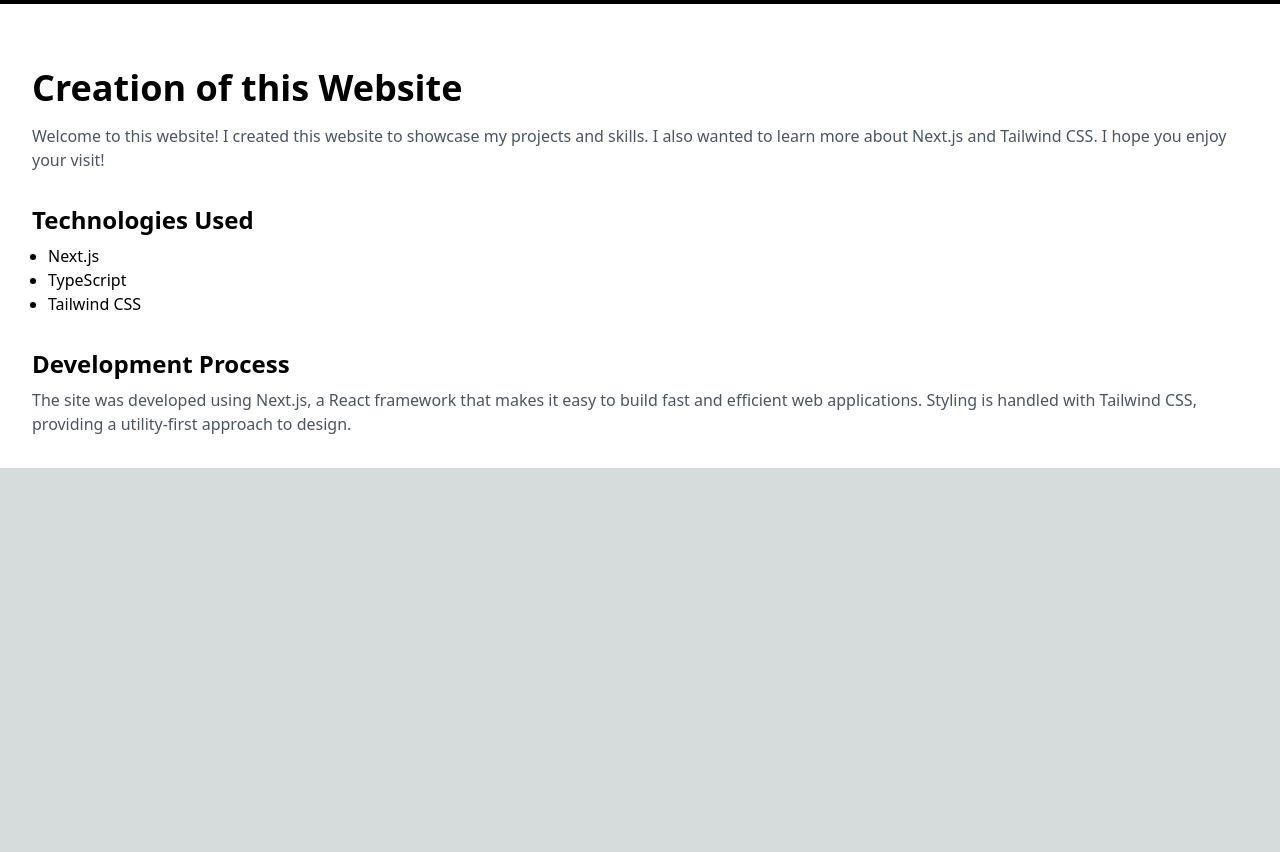
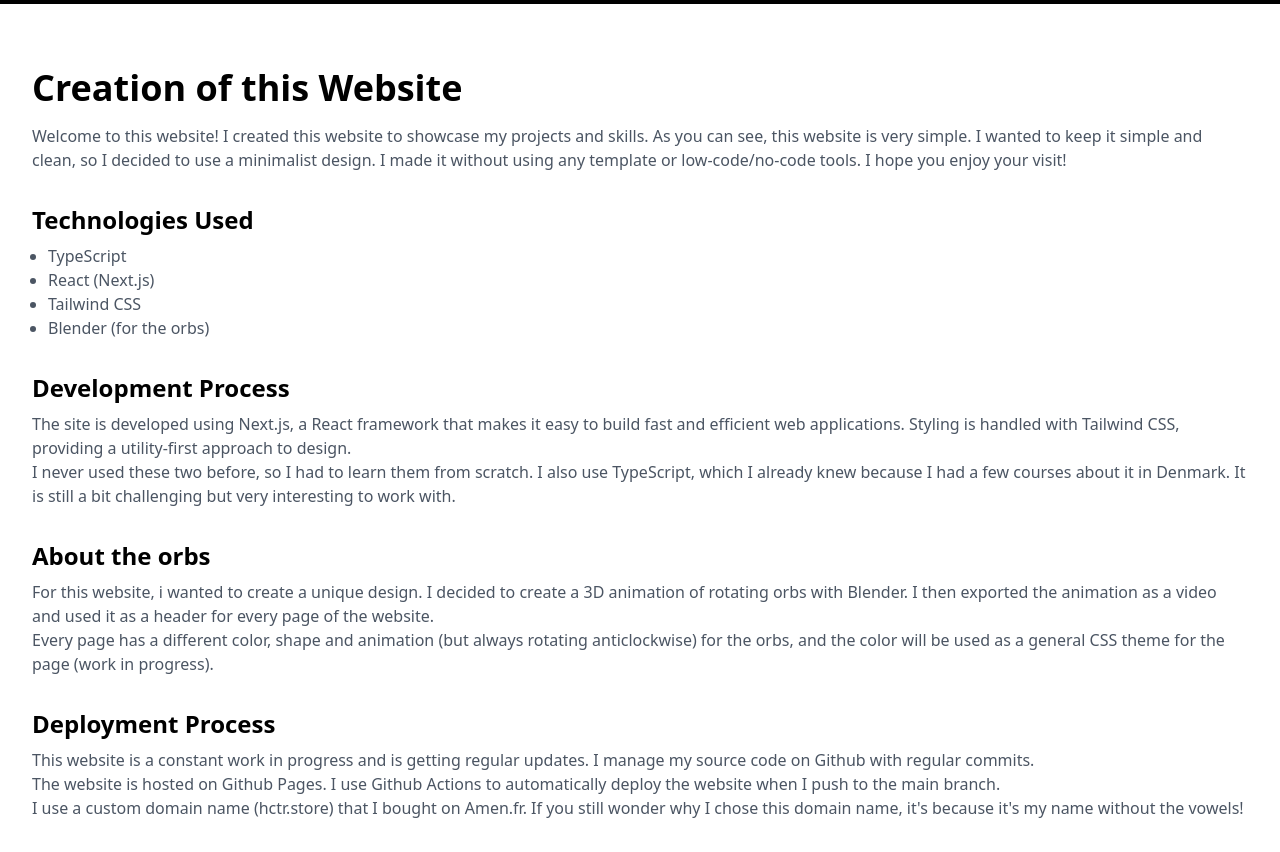
Before and after one commit to hxeu/hector, a Next.js app: page /projects/hctr in a window 1280 px wide. Shown: the part 380-1232 px from the top of the page. Before the commit the page ends 848 px from the top, so only its background shows below. Built offline with nearby package versions, Linux system fonts and the light colour scheme; grey boxes are pictures that could not be loaded.

Commit message:
contenu dans la page hctr.tsx

```diff
--- a/pages/projects/hctr.tsx
+++ b/pages/projects/hctr.tsx
@@ -19,25 +19,55 @@
         <div className="mt-8">
           <h1 className="text-4xl font-bold mb-4 text-black">Creation of this Website</h1>
           <p className="text-gray-600">
-            Welcome to this website! I created this website to showcase my projects and skills. I also wanted to learn more about Next.js and Tailwind CSS. I hope you enjoy your visit!
+            Welcome to this website! I created this website to showcase my projects and skills. As you can see, this website is very simple. I wanted to keep it simple and clean, so I decided to use a minimalist design. I made it without using any template or low-code/no-code tools. I hope you enjoy your visit!
           </p>
         </div>
+
         {/* Section: Technologies Used */}
         <div className="mt-8">
           <h2 className="text-2xl font-semibold mb-2 text-black">Technologies Used</h2>
-          <ul className="list-disc pl-4 text-black">
-            <li>Next.js</li>
+          <ul className="list-disc pl-4 text-gray-600">
             <li>TypeScript</li>
+            <li>React (Next.js)</li>
             <li>Tailwind CSS</li>
+            <li>Blender (for the orbs)</li>
           </ul>
         </div>
+
         {/* Section: Development Process */}
         <div className="mt-8">
           <h2 className="text-2xl font-semibold mb-2 text-black">Development Process</h2>
           <p className="text-gray-600">
-            The site was developed using Next.js, a React framework that makes it easy to build fast and efficient web applications. Styling is handled with Tailwind CSS, providing a utility-first approach to design.
+            The site is developed using Next.js, a React framework that makes it easy to build fast and efficient web applications. Styling is handled with Tailwind CSS, providing a utility-first approach to design.
+            <br/>
+            I never used these two before, so I had to learn them from scratch. I also use TypeScript, which I already knew because I had a few courses about it in Denmark. It is still a bit challenging but very interesting to work with.
           </p>
         </div>
+
+        {/* Section: ORBS */}
+        <div className="mt-8">
+          <h2 className="text-2xl font-semibold mb-2 text-black">About the orbs</h2>
+          <p className="text-gray-600">
+            For this website, i wanted to create a unique design. I decided to create a 3D animation of rotating orbs with Blender.
+            I then exported the animation as a video and used it as a header for every page of the website.
+            <br/>
+            Every page has a different color, shape and animation (but always rotating anticlockwise) for the orbs, and the color will be used as a general CSS theme for the page (work in progress).
+          </p>
+        </div>
+
+        {/* Section: Deployment */}
+        <div className="mt-8">
+          <h2 className="text-2xl font-semibold mb-2 text-black">Deployment Process</h2>
+          <p className="text-gray-600">
+            This website is a constant work in progress and is getting regular updates. I manage my source code on Github with regular commits.
+            <br/>
+            The website is hosted on Github Pages. I use Github Actions to automatically deploy the website when I push to the main branch.
+            <br/>
+            I use a custom domain name (hctr.store) that I bought on Amen.fr. If you still wonder why I chose this domain name, it's because it's my name without the vowels!
+          </p>
+        </div>
+
+
       </div>
     </div>
   );
```
